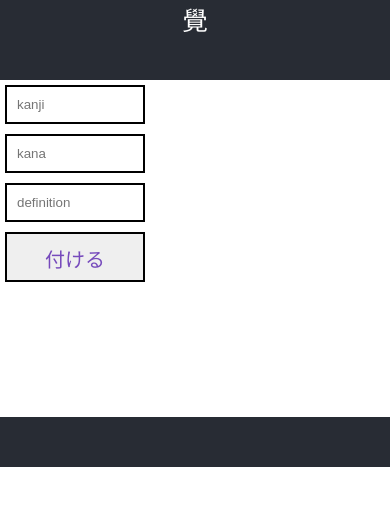
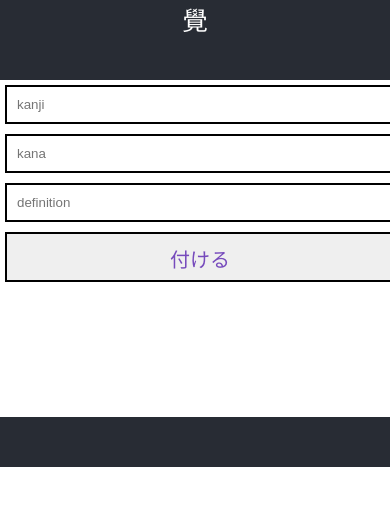
Before and after one commit to nathan-lapinski/vocab_helper, a React (Create React App) app: page / in a window 390 px wide. Shown: the top 506 px of the page. Built offline with nearby package versions, Linux system fonts and the light colour scheme.

Commit message:
style updates to make app more usable on mobile devices

```diff
--- a/src/App.css
+++ b/src/App.css
@@ -20,12 +20,20 @@
   grid-column: span 12;
 }
 
+.App-main-container {
+  grid-column: span 12;
+  display: flex;
+  flex-wrap: wrap;
+}
+
 .App-aside {
-  grid-column: span 2;
+  flex: 1;
+  min-width: 400px;
 }
 
 .App-main {
-  grid-column: span 10;
+  flex: 2;
+  justify-content: center;
 }
 
 .App-footer {
--- a/src/App.js
+++ b/src/App.js
@@ -9,12 +9,14 @@ class App extends Component {
         <header className='App-header'>
           覺
         </header>
+        <div className='App-main-container'>
           <aside className='App-aside'>
             <VocabFormContainer></VocabFormContainer>
           </aside>
           <main className='App-main'>
             <VocabListContainer></VocabListContainer>
           </main>
+        </div>
         <footer className='App-footer'></footer>
       </div>
     );
```
Lines whose indentation alone changed are shown as unchanged.
